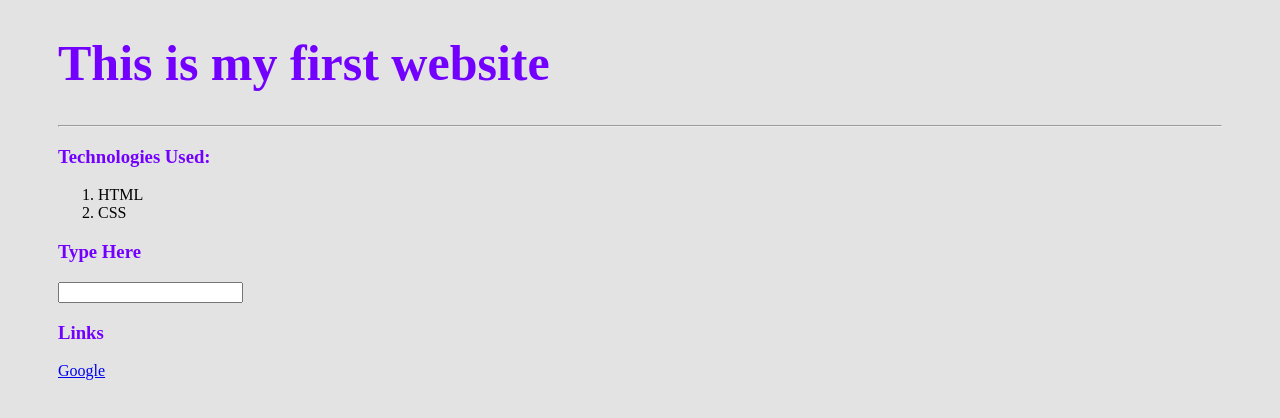
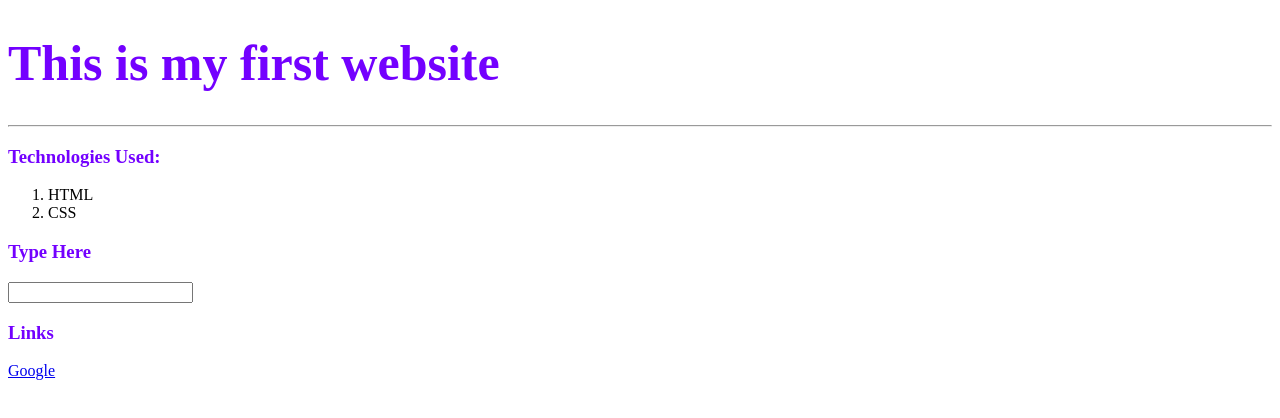
Before and after one commit to gavinkhung/software-rookie-trainings, a plain HTML site: page season/day1_code_along1/index.html in a window 1280 px wide. Drawn offline with Linux system fonts and the light colour scheme.

Commit message:
removed container from day1 code along

```diff
--- a/season/day1_code_along1/index.html
+++ b/season/day1_code_along1/index.html
@@ -6,10 +6,7 @@
     <link rel="stylesheet" href="styles.css" />
   </head>
   <body>
-    <div class="container">
-      <!-- These are headings -->
     <h1 id="title" class="header">This is my first website</h1>
-      <h2 class="header"></h2>
 
     <hr />
 
@@ -20,10 +17,9 @@
     </ol>
 
     <h3 class="header">Type Here</h3>
-      <input type="text" name="" id="" />
+    <input type="text" />
 
     <h3 class="header">Links</h3>
     <a href="https://www.google.com/">Google</a>
-    </div>
   </body>
 </html>
--- a/season/day1_code_along1/styles.css
+++ b/season/day1_code_along1/styles.css
@@ -1,11 +1,3 @@
-body {
-  background-color: #e3e3e3;
-}
-.container {
-  margin-right: 50px;
-  margin-left: 50px;
-  margin-top: 10px;
-}
 #title {
   font-size: 50px;
 }
```
Also changed, not shown: season/project1/index.html (+1 -1 lines). Lines whose indentation alone changed are shown as unchanged.
